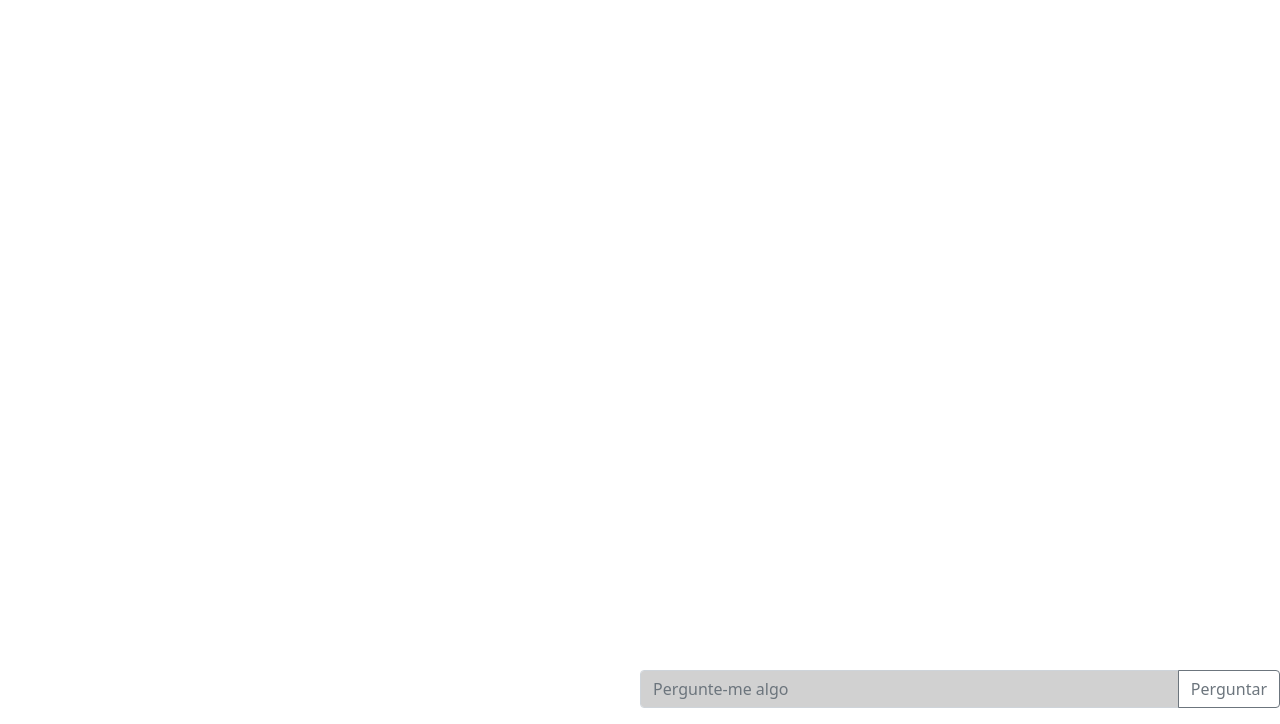
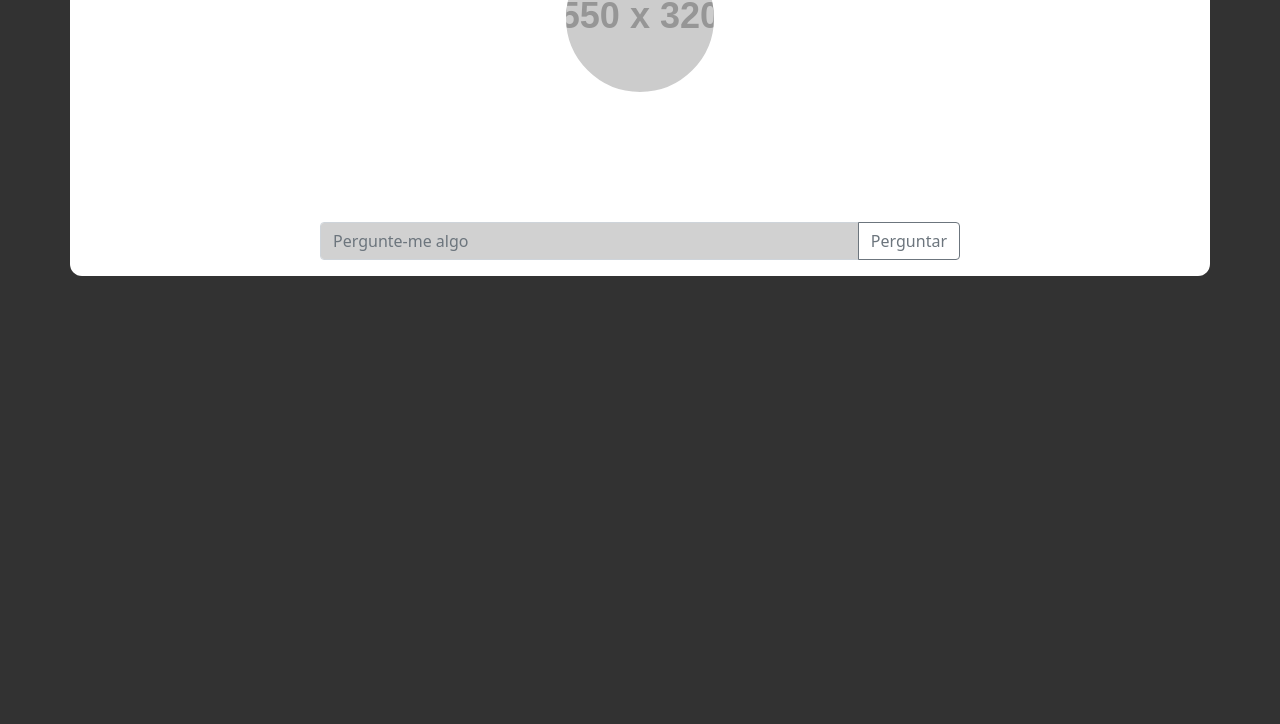
Before and after one commit to TheuZCoder/BootCampSantander, a plain HTML site: page docs/index.html in a window 1280 px wide. Shown: the part 76-800 px from the top of the page. Drawn offline with nearby package versions, Linux system fonts and the light colour scheme; the site is published under a folder, as on GitHub Pages, so addresses that start at the root find nothing; no server answers; placeholder pictures from the web are drawn by us.

Commit message:
att para ver se funciona

```diff
--- a/docs/index.html
+++ b/docs/index.html
@@ -9,9 +9,9 @@
 
   <link rel="stylesheet" type="text/css" href="https://cdnjs.cloudflare.com/ajax/libs/twitter-bootstrap/5.0.0/css/bootstrap.min.css">
   <link rel="stylesheet" type="text/css" href="https://cdnjs.cloudflare.com/ajax/libs/slick-carousel/1.9.0/slick.css">
-  <link rel="stylesheet" type="text/css" href="/src/styles/style.css">
+  <link rel="stylesheet" type="text/css" href="./src/styles/style.css">
 
-  <link data-react-helmet="true" rel="icon" href="/assets/icone.ico">
+  <link data-react-helmet="true" rel="icon" href="./assets/icone.ico">
 
 </head>
 
```
